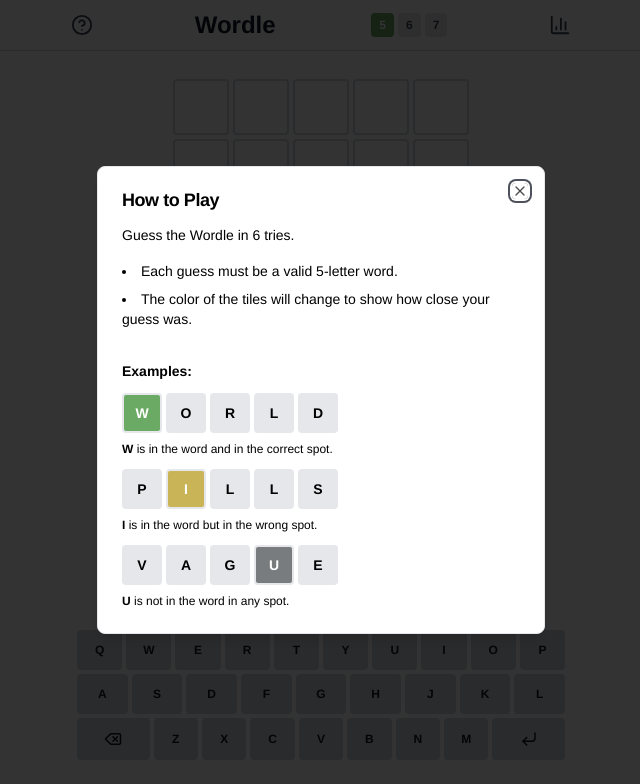
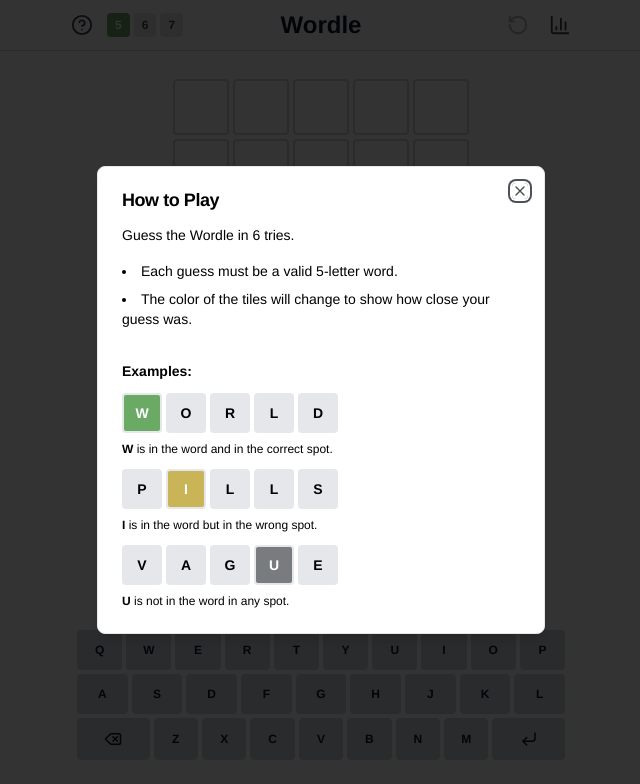
Before and after one commit to Benckert/Wordle-clone, a React (Vite) app: page / in a window 1280 px wide. Shown: the top 784 px of the page, without its empty margins (319-959 px from the left). Built offline with nearby package versions, Linux system fonts and the light colour scheme.

Commit message:
makes restart button permanent, updates header

```diff
--- a/src/components/Header.tsx
+++ b/src/components/Header.tsx
@@ -9,16 +9,26 @@ import { HelpCircle, BarChart3, RotateCcw } from "lucide-react"
 import { useGameStore } from "@/stores/gameStore"
 import { WORD_LENGTHS } from "@/utils/constants"
 import { GameStatus } from "@/types/game.types"
+import { useState } from "react"
+import {
+  Dialog,
+  DialogContent,
+  DialogDescription,
+  DialogFooter,
+  DialogHeader,
+  DialogTitle,
+} from "@/components/ui/dialog"
+import { Button } from "@/components/ui/button"
 
 /**
  * Header Component
  *
  * Features:
- * - Help button (left) - opens instructions modal
+ * - Help button (far left) - opens instructions modal
+ * - Word length selector (left) - switches between 5, 6, 7 letter modes
  * - Wordle title (center)
- * - Word length selector (center-right)
- * - Restart button (when game is over)
- * - Statistics button (right) - opens stats modal
+ * - Restart button (right) - always visible, with confirmation for games in progress
+ * - Statistics button (far right) - opens stats modal
  */
 const Header: React.FC = () => {
   const {
@@ -28,15 +38,47 @@ const Header: React.FC = () => {
     setWordLength,
     gameStatus,
     resetGame,
+    guesses,
+    currentGuess,
   } = useGameStore()
 
-  const isGameOver =
-    gameStatus === GameStatus.WON || gameStatus === GameStatus.LOST
+  const [showConfirmDialog, setShowConfirmDialog] = useState(false)
+
+  // Check if there's an active game in progress
+  // Game is in progress if:
+  // 1. Status is PLAYING
+  // 2. AND (there are guesses made OR current guess has letters typed)
+  const isGameInProgress =
+    gameStatus === GameStatus.PLAYING &&
+    (guesses.length > 0 || currentGuess.length > 0)
+
+  console.log("[Header] Debug:", {
+    gameStatus,
+    guessesLength: guesses.length,
+    currentGuessLength: currentGuess.length,
+    isGameInProgress,
+  })
+
+  const handleRestartClick = () => {
+    console.log("[Header] Restart clicked, isGameInProgress:", isGameInProgress)
+    if (isGameInProgress) {
+      setShowConfirmDialog(true)
+    } else {
+      resetGame()
+    }
+  }
+
+  const handleConfirmRestart = () => {
+    resetGame()
+    setShowConfirmDialog(false)
+  }
 
   return (
+    <>
       <header className="border-b border-gray-300 dark:border-gray-700 px-3 py-2">
-      <div className="max-w-lg mx-auto flex items-center justify-between gap-2">
-        {/* Help Button */}
+        <div className="max-w-lg mx-auto grid grid-cols-3 items-center gap-2">
+          {/* Left Section: Help + Word Length Selector */}
+          <div className="flex items-center gap-2 justify-start">
             <button
               onClick={toggleHelp}
               className="p-1.5 hover:bg-gray-100 dark:hover:bg-gray-800 rounded transition-colors flex-shrink-0"
@@ -48,12 +90,6 @@ const Header: React.FC = () => {
               />
             </button>
 
-        {/* Title */}
-        <h1 className="text-2xl font-bold text-gray-900 dark:text-white flex-shrink-0">
-          Wordle
-        </h1>
-
-        {/* Word Length Selector */}
             <div className="flex gap-1 flex-shrink-0">
               {WORD_LENGTHS.map((length) => (
                 <button
@@ -73,23 +109,39 @@ const Header: React.FC = () => {
                 </button>
               ))}
             </div>
+          </div>
 
-        {/* Restart Button (shown when game is over) */}
-        {isGameOver && (
+          {/* Center Section: Title */}
+          <div className="flex justify-center">
+            <h1 className="text-2xl font-bold text-gray-900 dark:text-white select-none">
+              Wordle
+            </h1>
+          </div>
+
+          {/* Right Section: Restart + Statistics */}
+          <div className="flex items-center gap-2 justify-end">
             <button
-            onClick={resetGame}
-            className="p-1.5 hover:bg-gray-100 dark:hover:bg-gray-800 rounded transition-colors flex-shrink-0"
+              onClick={handleRestartClick}
+              disabled={!isGameInProgress}
+              className={`
+                p-1.5 rounded transition-colors flex-shrink-0
+                ${
+                  isGameInProgress
+                    ? "hover:bg-gray-100 dark:hover:bg-gray-800 cursor-pointer"
+                    : "opacity-40 cursor-default"
+                }
+              `}
               aria-label="Restart game"
-            title="Start a new game"
+              title={
+                isGameInProgress ? "Start a new game" : "No game to restart"
+              }
             >
               <RotateCcw
                 size={22}
                 className="text-gray-700 dark:text-gray-300"
               />
             </button>
-        )}
 
-        {/* Statistics Button */}
             <button
               onClick={toggleStats}
               className="p-1.5 hover:bg-gray-100 dark:hover:bg-gray-800 rounded transition-colors flex-shrink-0"
@@ -101,7 +153,34 @@ const Header: React.FC = () => {
               />
             </button>
           </div>
+        </div>
       </header>
+
+      {/* Confirmation Dialog */}
+      <Dialog
+        open={showConfirmDialog}
+        onOpenChange={setShowConfirmDialog}
+      >
+        <DialogContent>
+          <DialogHeader>
+            <DialogTitle>Restart Game?</DialogTitle>
+            <DialogDescription>
+              You have a game in progress. Are you sure you want to start a new
+              game? Your current progress will be lost.
+            </DialogDescription>
+          </DialogHeader>
+          <DialogFooter>
+            <Button
+              variant="outline"
+              onClick={() => setShowConfirmDialog(false)}
+            >
+              Cancel
+            </Button>
+            <Button onClick={handleConfirmRestart}>Restart</Button>
+          </DialogFooter>
+        </DialogContent>
+      </Dialog>
+    </>
   )
 }
 
```
Also changed, not shown: src/components/Grid.tsx (+6 -3 lines). Lines whose indentation alone changed are shown as unchanged.
